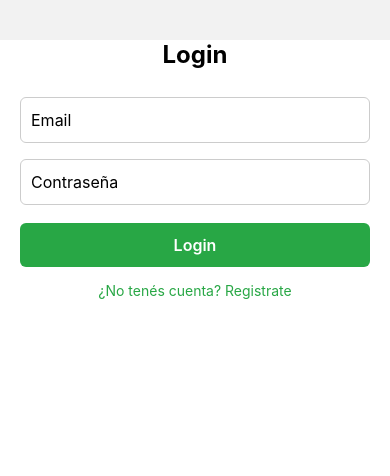
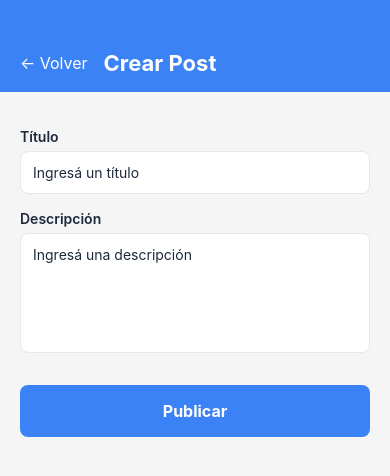
Before and after one commit to miamaffi/PI-RN-MAFFI-SINAGRA-NUCETE, a React Native app: screen /CrearPost in a window 390 px wide. Shown: the top 476 px of the page. Built offline with nearby package versions, Linux system fonts and the light colour scheme.

Commit message:
creacion de home y crear post

```diff
--- a/App.js
+++ b/App.js
@@ -2,6 +2,8 @@ import { NavigationContainer } from '@react-navigation/native';
 import { createNativeStackNavigator } from '@react-navigation/native-stack';
 import Login from './src/screens/login/login';
 import Register from './src/screens/register/register';
+import CrearPost from './src/screens/crearpost/crearPost';
+import Home from './src/screens/home/home';
 
 const Stack = createNativeStackNavigator();
 
@@ -11,6 +13,8 @@ export default function App() {
       <Stack.Navigator screenOptions={{ headerShown: false }}>
         <Stack.Screen name="Login" component={Login} />
         <Stack.Screen name="Register" component={Register} />
+        <Stack.Screen name="Home" component={Home} />
+        <Stack.Screen name="CrearPost" component={CrearPost} />
       </Stack.Navigator>
     </NavigationContainer>
   );
--- /dev/null
+++ b/src/screens/crearpost/crearPost.js
@@ -0,0 +1,125 @@
+import { useState } from 'react';
+import { View, Text, TextInput, TouchableOpacity, StyleSheet, Alert } from 'react-native';
+import { db, auth } from '../../config/firebase';
+
+function CrearPost({ navigation }) {
+  const [titulo, setTitulo] = useState('');
+  const [descripcion, setDescripcion] = useState('');
+
+  function guardarPost() {
+    if (titulo === '' || descripcion === '') {
+      Alert.alert('Error', 'Por favor completá todos los campos.');
+      return;
+    }
+
+    db.collection('posts').add({
+      titulo: titulo,
+      descripcion: descripcion,
+      autor: auth.currentUser.email,
+      fecha: Date.now(),
+    })
+      .then(() => {
+        navigation.goBack();
+      })
+      .catch((error) => {
+        Alert.alert('Error', error.message);
+      });
+  }
+
+  return (
+    <View style={styles.container}>
+      <View style={styles.header}>
+        <TouchableOpacity onPress={() => navigation.goBack()}>
+          <Text style={styles.volver}>← Volver</Text>
+        </TouchableOpacity>
+        <Text style={styles.headerTitulo}>Crear Post</Text>
+      </View>
+
+      <View style={styles.form}>
+        <Text style={styles.label}>Título</Text>
+        <TextInput
+          style={styles.input}
+          placeholder="Ingresá un título"
+          value={titulo}
+          onChangeText={(text) => setTitulo(text)}
+        />
+
+        <Text style={styles.label}>Descripción</Text>
+        <TextInput
+          style={[styles.input, styles.inputMultiline]}
+          placeholder="Ingresá una descripción"
+          value={descripcion}
+          onChangeText={(text) => setDescripcion(text)}
+          multiline={true}
+          numberOfLines={4}
+        />
+
+        <TouchableOpacity style={styles.boton} onPress={guardarPost}>
+          <Text style={styles.botonTexto}>Publicar</Text>
+        </TouchableOpacity>
+      </View>
+    </View>
+  );
+}
+
+const styles = StyleSheet.create({
+  container: {
+    flex: 1,
+    backgroundColor: '#f5f5f5',
+  },
+  header: {
+    flexDirection: 'row',
+    alignItems: 'center',
+    backgroundColor: '#3b82f6',
+    paddingTop: 50,
+    paddingBottom: 16,
+    paddingHorizontal: 20,
+    gap: 16,
+  },
+  volver: {
+    color: '#fff',
+    fontSize: 16,
+  },
+  headerTitulo: {
+    color: '#fff',
+    fontSize: 22,
+    fontWeight: 'bold',
+  },
+  form: {
+    padding: 20,
+  },
+  label: {
+    fontSize: 14,
+    fontWeight: '600',
+    color: '#1e293b',
+    marginBottom: 6,
+    marginTop: 16,
+  },
+  input: {
+    backgroundColor: '#fff',
+    borderWidth: 1,
+    borderColor: '#e2e8f0',
+    borderRadius: 8,
+    padding: 12,
+    fontSize: 14,
+    color: '#1e293b',
+  },
+  inputMultiline: {
+    height: 120,
+    textAlignVertical: 'top',
+  },
+  boton: {
+    backgroundColor: '#3b82f6',
+    padding: 16,
+    borderRadius: 8,
+    alignItems: 'center',
+    marginTop: 32,
+  },
+  botonTexto: {
+    color: '#fff',
+    fontSize: 16,
+    fontWeight: 'bold',
+  },
+});
+
+export default CrearPost;
--- /dev/null
+++ b/src/screens/home/home.js
@@ -0,0 +1,133 @@
+import { useState, useEffect } from 'react';
+import { View, Text, FlatList, TouchableOpacity, StyleSheet } from 'react-native';
+import { db, auth } from '../../config/firebase';
+
+function Home({ navigation }) {
+  const [posts, setPosts] = useState([]);
+
+  useEffect(() => {
+    const unsubscribe = db.collection('posts').orderBy('fecha', 'desc').onSnapshot((snapshot) => {
+        const listaPosts = [];
+        snapshot.forEach((doc) => {
+          listaPosts.push({
+            id: doc.id,
+            titulo: doc.data().titulo,
+            descripcion: doc.data().descripcion,
+            autor: doc.data().autor,
+            fecha: doc.data().fecha,
+          });
+        });
+        setPosts(listaPosts);
+      });
+
+    return () => unsubscribe();
+  }, []);
+
+function cerrarSesion() {
+  auth.signOut();
+  navigation.navigate('Login');
+}
+
+  function renderPost({item}) {
+    return (
+      <View style={styles.postCard}>
+        <Text style={styles.postTitulo}>{item.titulo}</Text>
+        <Text style={styles.postDescripcion}>{item.descripcion}</Text>
+        <Text style={styles.postAutor}>Por: {item.autor}</Text>
+      </View>
+    );
+  }
+
+  return (
+    <View style={styles.container}>
+      <View style={styles.header}>
+        <Text style={styles.headerTitulo}>Feed</Text>
+        <TouchableOpacity onPress={cerrarSesion}>
+          <Text style={styles.cerrarSesion}>Cerrar sesión</Text>
+        </TouchableOpacity>
+      </View>
+
+      <FlatList
+        data={posts}
+        keyExtractor={(item) => item.id}
+        renderItem={renderPost}
+        ListEmptyComponent={<Text style={styles.vacio}>No hay posts todavía.</Text>}
+      />
+
+      <TouchableOpacity style={styles.botonCrear} onPress={() => navigation.navigate('CrearPost')}>
+        <Text style={styles.botonCrearTexto}>+ Crear Post</Text>
+      </TouchableOpacity>
+    </View>
+  );
+}
+
+const styles = StyleSheet.create({
+  container: {
+    flex: 1,
+    backgroundColor: '#f5f5f5',
+  },
+  header: {
+    flexDirection: 'row',
+    justifyContent: 'space-between',
+    alignItems: 'center',
+    backgroundColor: '#3b82f6',
+    paddingTop: 50,
+    paddingBottom: 16,
+    paddingHorizontal: 20,
+  },
+  headerTitulo: {
+    color: '#fff',
+    fontSize: 22,
+    fontWeight: 'bold',
+  },
+  cerrarSesion: {
+    color: '#fff',
+    fontSize: 14,
+  },
+  postCard: {
+    backgroundColor: '#fff',
+    marginHorizontal: 16,
+    marginTop: 12,
+    padding: 16,
+    borderRadius: 8,
+    shadowColor: '#000',
+    shadowOpacity: 0.05,
+    shadowRadius: 4,
+    elevation: 2,
+  },
+  postTitulo: {
+    fontSize: 16,
+    fontWeight: 'bold',
+    marginBottom: 6,
+    color: '#1e293b',
+  },
+  postDescripcion: {
+    fontSize: 14,
+    color: '#475569',
+    marginBottom: 8,
+  },
+  postAutor: {
+    fontSize: 12,
+    color: '#94a3b8',
+  },
+  vacio: {
+    textAlign: 'center',
+    marginTop: 40,
+    color: '#94a3b8',
+    fontSize: 16,
+  },
+  botonCrear: {
+    backgroundColor: '#3b82f6',
+    margin: 16,
+    padding: 16,
+    borderRadius: 8,
+    alignItems: 'center',
+  },
+  botonCrearTexto: {
+    color: '#fff',
+    fontSize: 16,
+    fontWeight: 'bold',
+  },
+});
+
+export default Home;
--- a/src/screens/login/login.js
+++ b/src/screens/login/login.js
@@ -10,7 +10,7 @@ export default function Login({ navigation }) {
   const onSubmit = () => {
     setError("");
     if (!email.includes("@")) {
-      setError("Email mal formateado");
+      setError("Formato de correo incorrecto.");
       return;
     }
     if (password.length < 6) {
@@ -19,7 +19,7 @@ export default function Login({ navigation }) {
     }
     auth.signInWithEmailAndPassword(email, password)
       .then(() => {
-        navigation.replace("Main");
+        navigation.navigate("Home");
       })
       .catch(() => {
         setError("Credenciales incorrectas");
```
Also changed, not shown: 1 other file (tests, documents, lock files or other folders).
